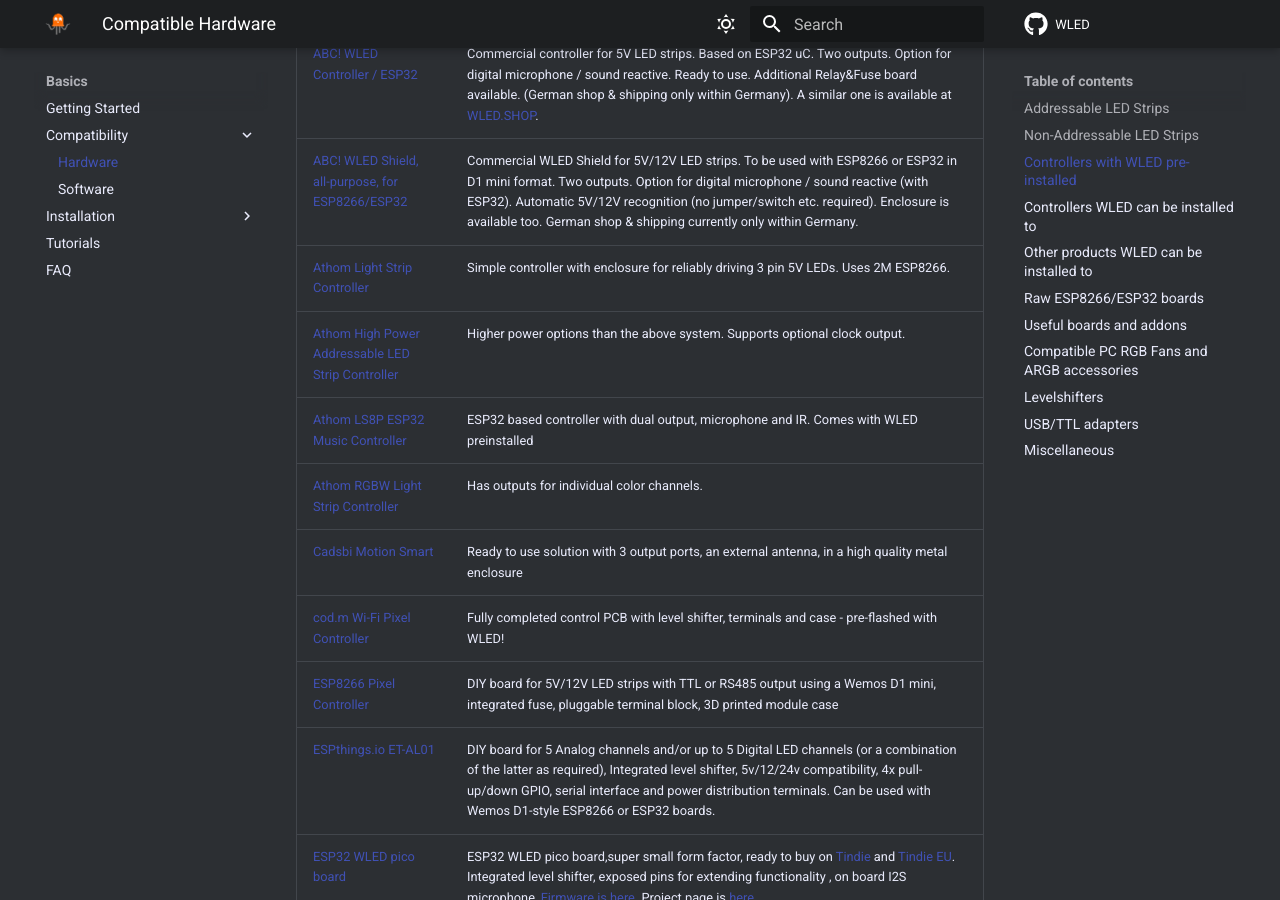
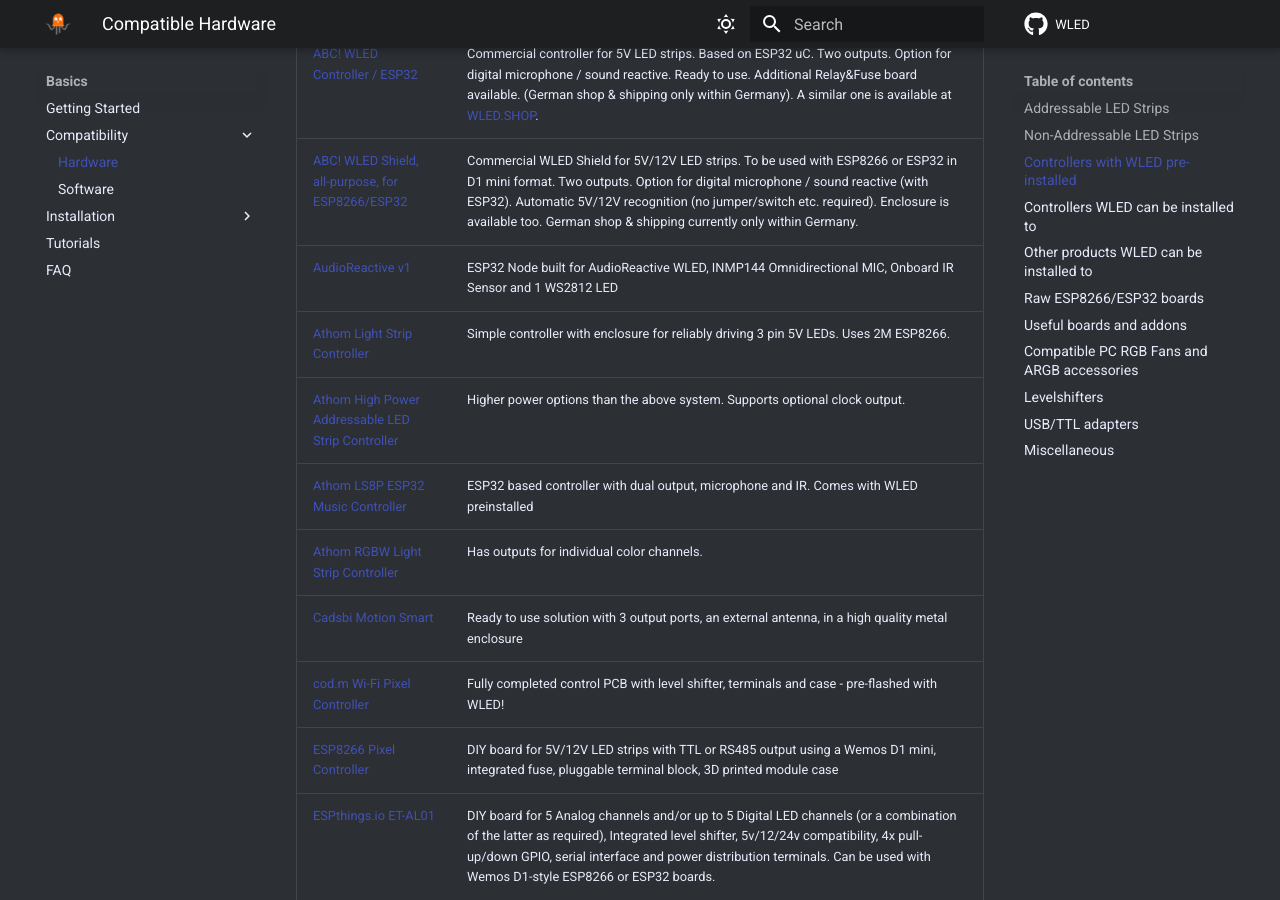
Before and after one commit to Aircoookie/WLED-Docs, an MkDocs documentation site: the page built from docs/basics/compatible-hardware.md, in a window 1280 px wide and 900 px high, scrolled down 2046 px. Built offline with MkDocs 1.6.1 and Material for MkDocs 9.7.7, drawn with Linux system fonts in a browser that asks for light colours; comment, search, counter and statistics services are not loaded.

Commit message:
Update compatible-hardware.md

```diff
--- a/docs/basics/compatible-hardware.md
+++ b/docs/basics/compatible-hardware.md
@@ -53,6 +53,7 @@
 [ABC! WLED Controller / ESP8266](https://shop.myhome-control.de/ABC-WLED-Controller-V31-ESP8266/HW10002) | Commercial controller for 5V LED strips. Based on ESP8266 uC. Two outputs. Ready to use. Additional Relay&Fuse board available. (German shop & shipping only within Germany). A similar one is available at [WLED.SHOP](https://wled.shop/produkt/wladis-wled-controller-v31/)
 [ABC! WLED Controller / ESP32](https://shop.myhome-control.de/ABC-WLED-Controller-V41-ESP32/HW10003.1) | Commercial controller for 5V LED strips. Based on ESP32 uC. Two outputs. Option for digital microphone / sound reactive. Ready to use. Additional Relay&Fuse board available. (German shop & shipping only within Germany). A similar one is available at [WLED.SHOP](https://wled.shop/produkt/wladis-wled-controller-v40-esp32/).
 [ABC! WLED Shield, all-purpose, for ESP8266/ESP32](https://shop.myhome-control.de/ABC-WLED-Basis-Board-fuer-5V-und-12V-LED-universell/HW10008) | Commercial WLED Shield for 5V/12V LED strips. To be used with ESP8266 or ESP32 in D1 mini format. Two outputs. Option for digital microphone / sound reactive (with ESP32). Automatic 5V/12V recognition (no jumper/switch etc. required). Enclosure is available too. German shop & shipping currently only within Germany.
+[AudioReactive v1](https://www.audioreactive.com) | ESP32 Node built for AudioReactive WLED, INMP144 Omnidirectional MIC, Onboard IR Sensor and 1 WS2812 LED
 [Athom Light Strip Controller](https://www.aliexpress.com/item/1005002198527735.html) | Simple controller with enclosure for reliably driving 3 pin 5V LEDs. Uses 2M ESP8266.
 [Athom High Power Addressable LED Strip Controller](https://www.athom.tech/blank-1/wled-high-power-led-strip-controller) | Higher power options than the above system. Supports optional clock output.
 [Athom LS8P ESP32 Music Controller](https://www.athom.tech/blank-1/wled-esp32-music-addressable-led-strip-controller) | ESP32 based controller with dual output, microphone and IR. Comes with WLED preinstalled
```
